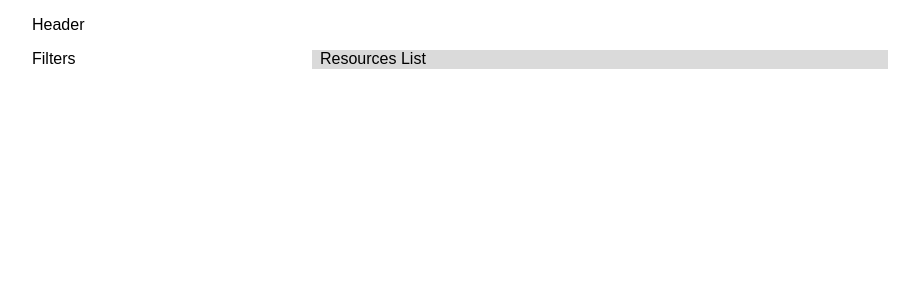
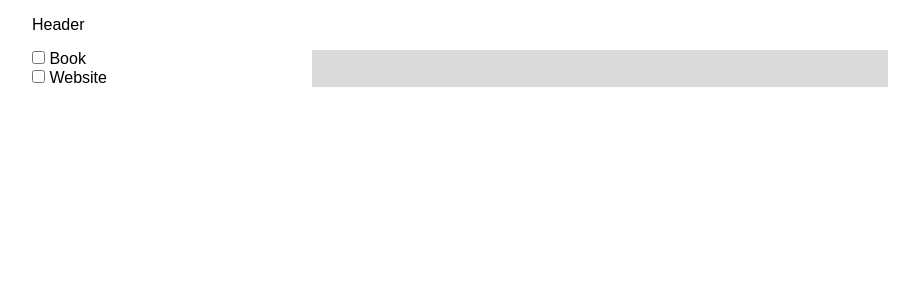
Before and after one commit to 8thnote/beyond-the-spectrum, a React (Create React App) app: page / in a window 1280 px wide. Shown: the top 300 px of the page, without its empty margins (40-959 px from the left). Built offline with nearby package versions, Linux system fonts and the light colour scheme.

Commit message:
starting on filters

```diff
--- a/package.json
+++ b/package.json
@@ -10,6 +10,7 @@
   },
   "dependencies": {
     "flexboxgrid-sass": "^8.0.5",
+    "immutability-helper": "^2.1.1",
     "material-ui": "^0.16.6",
     "normalize-scss": "^6.0.0",
     "react": "^15.4.2",
--- a/public/index.html
+++ b/public/index.html
@@ -15,6 +15,7 @@
       Learn how to configure a non-root public URL by running `npm run build`.
     -->
     <title>React App</title>
+
   </head>
   <body>
     <div id="root"></div>
@@ -28,5 +29,6 @@
       To begin the development, run `npm start`.
       To create a production bundle, use `npm run build`.
     -->
+
   </body>
 </html>
--- a/src/App.js
+++ b/src/App.js
@@ -1,6 +1,63 @@
 import React from 'react';
+import update from 'immutability-helper';
+
+import ResourceListView from './components/ResourceListView';
+
+const initialState = {
+  resources: [
+    {
+      id: 1,
+      title: 'Resource 1',
+      description: 'Description 1',
+      resourceType: 'book'
+    },
+    {
+      id: 2,
+      title: 'Resource 2',
+      description: 'Description 2',
+      resourceType: 'book'
+    },
+    {
+      id: 3,
+      title: 'Resource 3',
+      description: 'Description 3',
+      resourceType: 'website'
+    }
+  ],
+  filters: {
+    resources: {
+      book: false,
+      website: false
+    },
+    resourcesArray: []
+  }
+};
 
 class App extends React.Component {
+  constructor () {
+    super();
+
+    this.onChangeFilter = this.onChangeFilter.bind(this);
+
+    this.state = initialState;
+  }
+
+  onChangeFilter(fieldName) {
+
+
+    return (event) => {
+      const newData = update(this.state.filters, {
+        resources: {
+          [fieldName]: {
+            $set: !this.state.filters.resources[fieldName]
+          }
+        }
+      });
+
+      this.setState({filters: newData});
+    }
+  }
+
   render() {
     return (
       <div className="wrapper">
@@ -11,10 +68,23 @@ class App extends React.Component {
         <div className="container-fluid">
           <div className="row">
             <div className="col-xs-12 col-md-3">
-              Filters
+              <label><input type="checkbox" checked={this.state.filters.resources.book} onChange={this.onChangeFilter('book')}/> Book</label><br/>
+              <label><input type="checkbox" checked={this.state.filters.resources.website} onChange={this.onChangeFilter('website')}/> Website</label><br/>
             </div>
             <div className="col-xs-12 col-md-6" style={{backgroundColor: '#dadada'}}>
-              Resources List
+              {
+                this.state.resources
+                  .filter(resource => {
+                    // if (this.state.filters.resourceType.book) {
+                    //   return
+                    // }
+
+                    // return ! Object.keys(this.state.filters.resourceType)
+                    //   .filter(filter => this.state.filters.resourceType[filter] === true)
+                    //   .indexOf(resource.resourceType);
+                  })
+                  .map(resource => <ResourceListView key={resource.id} data={resource} />)
+              }
             </div>
           </div>
         </div>
--- /dev/null
+++ b/src/components/ResourceListView.js
@@ -0,0 +1,16 @@
+import React from 'react';
+
+class ResourceListView extends React.Component {
+  render() {
+    const {title, description} = this.props.data;
+
+    return (
+      <div className="c-Resource">
+        <h3 className="c-Resource__title">{ title }</h3>
+        <p className="c-Resource__description">{ description }</p>
+      </div>
+    );
+  }
+}
+
+export default ResourceListView;
```
Also changed, not shown: src/components/App.js (deleted, +0 -15 lines).
